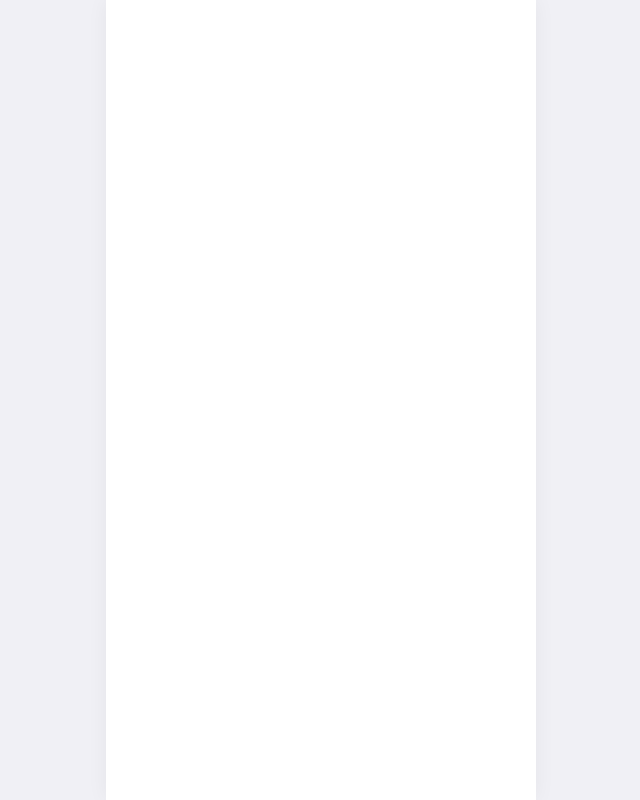
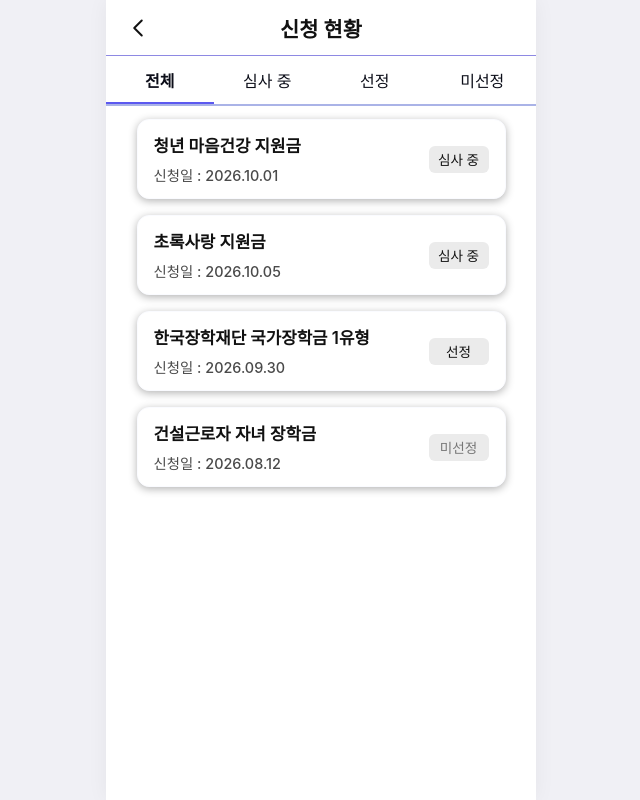
Before and after one commit to LikeLionUniv-INU-BeneFitU/BeneFitU-Frontend, a React (Vite) app: page /applied in a window 1280 px wide. Before the commit this address had no page. Shown: the whole page, without its empty margins (319-959 px from the left). Built offline with nearby package versions, Linux system fonts and the light colour scheme.

Commit message:
Feat: 신청 현황 페이지 구현

```diff
--- a/src/App.jsx
+++ b/src/App.jsx
@@ -15,6 +15,7 @@ import BenefitAll from './pages/BenefitAll';
 import Expectedbenefit from './pages/ExpectedBenefit';
 import BenefitDetail from './pages/BenefitDetail';
 import ApplyComplete from './pages/ApplyComplete';
+import Applied from './pages/Applied';
 import MyInfo from './pages/MyInfo';
 
 function App() {
@@ -36,6 +37,7 @@ function App() {
           <Route path="/expected-benefit" element={<Expectedbenefit />} />
           <Route path="/benefit-detail" element={<BenefitDetail />} />
           <Route path="/apply-complete" element={<ApplyComplete />} />
+          <Route path="/applied" element={<Applied />} />
           <Route path="/my-info" element={<MyInfo />} />
           <Route path="/edit-basic" element={<BasicInfo />} />
           <Route path="/edit-other" element={<OtherInfo />} />
--- a/src/components/ApplyItem.jsx
+++ b/src/components/ApplyItem.jsx
@@ -1,7 +1,7 @@
 import React from 'react';
 import styled from 'styled-components';
 
-const ApplicationItem = ({ title, date, status }) => {
+const BenefitApplicationItem = ({ title, date, status }) => {
   const getStatusConfig = (status) => {
     switch (status) {
       case 'SELECTED':
@@ -29,19 +29,20 @@ const ApplicationItem = ({ title, date, status }) => {
   );
 };
 
-export default ApplicationItem;
+export default BenefitApplicationItem;
 
 const CardContainer = styled.div`
   display: flex;
   justify-content: space-between;
   align-items: center;
   width: 100%;
-  height: 9vh;
+  max-width: 369px;
+  height: 10vh;
   padding: 0 16px;
   background-color: #ffffff;
+  border: 1px solid #fafbff;
   border-radius: 12px;
-  border: 1px solid #fafbff;
-  box-shadow: 0px 2px 8px rgba(0, 0, 0, 0.2);
+  box-shadow: 0px 2px 8px rgba(0, 0, 0, 0.3);
   box-sizing: border-box;
   margin: 8px auto;
 `;
@@ -49,14 +50,14 @@ const CardContainer = styled.div`
 const TextContainer = styled.div`
   display: flex;
   flex-direction: column;
-  gap: 6px;
+  gap: 0.8vh;
   overflow: hidden;
 `;
 
 const Title = styled.h4`
   margin: 0;
-  font-size: 15px;
-  font-weight: bold;
+  font-size: 1.05rem;
+  font-weight: 600;
   color: #111111;
   white-space: nowrap;
   overflow: hidden;
@@ -64,8 +65,9 @@ const Title = styled.h4`
 `;
 
 const DateText = styled.span`
-  font-size: 12px;
-  color: #767676;
+  font-size: 0.9rem;
+  color: #4a4a4a;
+  font-weight: 500;
 `;
 
 const StatusBadge = styled.div`
@@ -73,10 +75,10 @@ const StatusBadge = styled.div`
   justify-content: center;
   align-items: center;
   flex-shrink: 0;
-  width: 58px;
-  height: 28px;
+  width: 60px;
+  height: 27px;
   border-radius: 6px;
-  font-size: 12px;
+  font-size: 0.85rem;
   font-weight: 500;
   background-color: ${(props) => props.$bgColor};
   color: ${(props) => props.$textColor};
--- a/src/components/Header.jsx
+++ b/src/components/Header.jsx
@@ -84,7 +84,7 @@ const BackButton = styled.button`
 
 const Title = styled.h1`
   font-size: 1.3rem;
-  font-weight: 500;
+  font-weight: 600;
   color: ${(props) => (props.$variant === 'purple' ? '#ffffff' : '#111111')};
   margin: 0;
   text-align: center;
--- /dev/null
+++ b/src/pages/Applied.jsx
@@ -0,0 +1,146 @@
+import React, { useState } from 'react';
+import styled from 'styled-components';
+import Header from '../components/Header';
+import ApplyItem from '../components/ApplyItem';
+
+const TABS = [
+  { id: 'ALL', label: '전체' },
+  { id: 'UNDER_REVIEW', label: '심사 중' },
+  { id: 'SELECTED', label: '선정' },
+  { id: 'NOT_SELECTED', label: '미선정' },
+];
+
+// 와이어프레임 기준 더미 데이터
+const mockData = [
+  {
+    id: 1,
+    title: '청년 마음건강 지원금',
+    date: '2026.10.01',
+    status: 'UNDER_REVIEW',
+  },
+  {
+    id: 2,
+    title: '초록사랑 지원금',
+    date: '2026.10.05',
+    status: 'UNDER_REVIEW',
+  },
+  {
+    id: 3,
+    title: '한국장학재단 국가장학금 1유형',
+    date: '2026.09.30',
+    status: 'SELECTED',
+  },
+  {
+    id: 4,
+    title: '건설근로자 자녀 장학금',
+    date: '2026.08.12',
+    status: 'NOT_SELECTED',
+  },
+];
+
+export default function Applied() {
+  const [activeTab, setActiveTab] = useState('ALL');
+
+  const filteredData = mockData.filter((item) => {
+    if (activeTab === 'ALL') return true;
+    return item.status === activeTab;
+  });
+
+  const sortedData = [...filteredData].sort((a, b) => {
+    // '2026.10.06' 형식을 '2026-10-06'으로 바꿔서 Date 객체로 비교
+    const dateA = new Date(a.date.replace(/\./g, '-'));
+    const dateB = new Date(b.date.replace(/\./g, '-'));
+    return dateB - dateA; // b - a 구조가 내림차순(최신순)입니다.
+  });
+
+  return (
+    <Container>
+      <Header title="신청 현황" />
+
+      <TabContainer>
+        {TABS.map((tab) => (
+          <TabButton
+            key={tab.id}
+            $isActive={activeTab === tab.id}
+            onClick={() => setActiveTab(tab.id)}
+          >
+            {tab.label}
+          </TabButton>
+        ))}
+      </TabContainer>
+
+      <ContentList>
+        {filteredData.length > 0 ? (
+          filteredData.map((item) => (
+            <ApplyItem
+              key={item.id}
+              title={item.title}
+              date={item.date}
+              status={item.status}
+            />
+          ))
+        ) : (
+          <EmptyMessage>신청 내역이 없습니다.</EmptyMessage>
+        )}
+      </ContentList>
+    </Container>
+  );
+}
+
+// 스타일 컴포넌트
+const Container = styled.div`
+  display: flex;
+  flex-direction: column;
+  width: 100%;
+  max-width: 430px; /* 모바일 와이어프레임 스타일 대응 */
+  min-height: 100vh;
+  margin: 0 auto;
+  background-color: #ffffff;
+`;
+
+const TabContainer = styled.div`
+  display: flex;
+  border-bottom: 2px solid #aab3e7;
+  margin-bottom: 5px;
+`;
+
+const TabButton = styled.button`
+  flex: 1;
+  padding: 12px 0;
+  font-size: 1rem;
+  font-weight: ${(props) => (props.$isActive ? '600' : '500')};
+  color: #0c0e19;
+  background: none;
+  border: none;
+  cursor: pointer;
+  position: relative;
+
+  /* 활성화된 탭 하단의 인디케이터 선 (와이어프레임의 파란색 선 반영) */
+  &::after {
+    content: '';
+    display: ${(props) => (props.$isActive ? 'block' : 'none')};
+    position: absolute;
+    bottom: 0;
+    left: 0;
+    right: 0;
+    height: 2px;
+    background-color: #5c59f0; /* 와이어프레임에 어울리는 포인트 블루 컬러 */
+  }
+`;
+
+const ContentList = styled.div`
+  display: flex;
+  flex-direction: column;
+  padding: 0 16px;
+  background-color: #ffffff;
+  flex: 1;
+`;
+
+const EmptyMessage = styled.div`
+  display: flex;
+  justify-content: center;
+  align-items: center;
+  padding: 40px 0;
+  color: #767676;
+  font-size: 14px;
+`;
```
